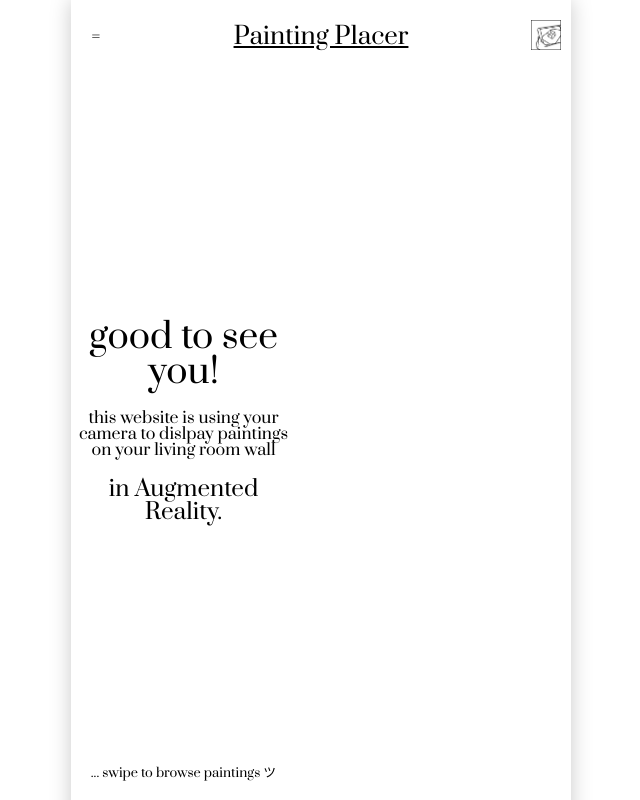
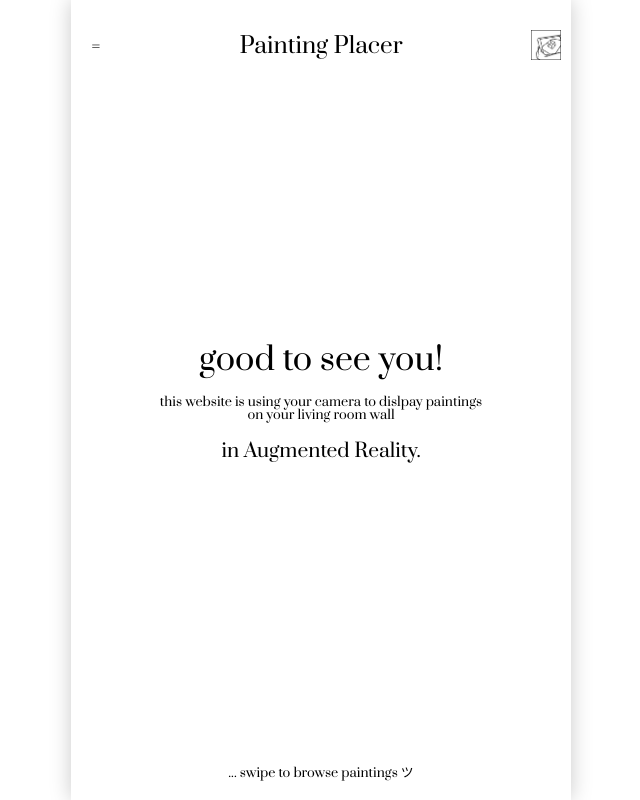
Before and after one commit to iar5/augmented-painting, a Vue app: page / in a window 1280 px wide. Shown: the top 800 px of the page, without its empty margins (319-959 px from the left). Built offline with nearby package versions, Linux system fonts and the light colour scheme.

Commit message:
swiper working

```diff
--- a/src/main.js
+++ b/src/main.js
@@ -1,4 +1,9 @@
-import { createApp } from 'vue'
+import Vue from 'vue'
 import App from './vue/App.vue'
 
-createApp(App).mount('#app')
+Vue.config.productionTip = false
+
+
+new Vue({
+  render: h => h(App),
+}).$mount('#app')
--- a/src/vue/App.vue
+++ b/src/vue/App.vue
@@ -1,33 +1,34 @@
 <template>
   <div id="app">
     <Header/>
+    <div id="headerPlaceholder"></div>
     <main>
-      <swiper :slides-per-view="2" :space-between="50" @swiper="onSwiper" @slideChange="onSlideChange">
+      <swiper :slides-per-view="1" :space-between="100">
         <swiper-slide><Landing/></swiper-slide>
         <swiper-slide><PaintingList/></swiper-slide>
+        <swiper-slide><Help/></swiper-slide>
       </swiper>
     </main>
-    <Footer/>
     <ArControler/>
   </div>
 </template>
 
 <script>
 import Header from './Header.vue'
-import Footer from './Footer.vue'
 import PaintingList from './PaintingList.vue'
 import Landing from './Landing.vue'
+import Help from './Help.vue'
 import ArControler from './ArControler.vue'
-import { Swiper, SwiperSlide } from 'swiper/vue';
-// https://swiperjs.com/vue/
+import { Swiper, SwiperSlide, directive } from 'vue-awesome-swiper'
+import 'swiper/swiper-bundle.css'
 
 export default {
   name: 'App',
   components: {
     Header,
-    Footer,
     PaintingList,
     Landing,
+    Help,
     ArControler,
     Swiper,
     SwiperSlide,
@@ -44,12 +45,7 @@ export default {
     })
   },
   methods: {
-    onSwiper(swiper) {
-      console.log(swiper)
-    },
-    onSlideChange() {
-      console.log('slide change')
-    },
+
   },
 }
 </script>
@@ -68,10 +64,23 @@ html, body{
   margin: 0 auto;
   box-shadow: 0 0 20px rgba(0, 0, 0, 0.21);
   box-sizing: border-box;
-  min-height: 100%;
-  overflow-x: hidden;
+  height: 100%;
+}
+
+#headerPlaceholder{
+  // weil header sticky bzw absolute ist er aus dom flus raus
+  height: 13%
 }
 main{
+  height: 87%;
+}
+.swiper-container{
   height: 100%;
+  width: 90%;
+  margin: auto;
+}
+.swiper-wrapper{
+  height: 100%;
+  width: 100%;
 }
 </style>
--- a/src/vue/Footer.vue
+++ /dev/null
@@ -1,18 +0,0 @@
-<template>
-  <footer>
-    <!--p>By <a href="https://tomwendland.de/">Tom Wendland</a></p-->
-  </footer>
-</template>
-
-
-<style lang="scss">
-footer{
-    //padding-top: 100px;
-
-    p{
-        font-size: 0.8rem;
-        font-family: sans-serif;
-
-    }
-}
-</style>
--- a/src/vue/Header.vue
+++ b/src/vue/Header.vue
@@ -1,12 +1,11 @@
 <template>
   <header>
-
     <div v-show="showNav" id="headerbg" @click="showNav = false"></div>
 
     <div id="headercontent">
       <div id="headerline">
         <div @click="showNav = !showNav" class="pointer">=</div>
-        <h1 class="underline">Painting Placer</h1>
+        <h1>Painting Placer</h1>
         <div class="pointer"><img src="/aricon.png" @click="openXR()"></div>
       </div>
 
@@ -18,7 +17,6 @@
         </ul>
       </nav>
     </div>
-
   </header>
 </template>
 
@@ -29,6 +27,7 @@ export default {
     return {
       nav: [
         {title: "splash screen"},
+        {title: "about the painting"},
         {title: "help"},
         {title: "contact"},
       ],
@@ -48,27 +47,27 @@ export default {
 header{
   font-family: 'Prata', serif;
   font-weight: normal;
+  width: 100%;
   position: absolute;
   top: 0;
-  width: 100%;
   z-index: 10;
 
   #headerbg{
-      background: rgba(0, 0, 0, 0.4);
-      position: absolute;
-      top: 0;
-      height: 100vh;
-      width: 100%;
+    background: rgba(0, 0, 0, 0.4);
+    width: 100%;
+    height: 100vh;
+    position: absolute;
+    top: 0;
   }
 
   #headercontent{ // extra container damit nicht z indizieren für bg muss
+    width: 100%;
+    background: white;
     position: absolute;
     top: 0;
-    width: 100%;
 
     #headerline{
-      padding: 20px 0 20px; // kein margin weil sonst baxshade runter zieht
-      background: white;
+      padding: 30px 0 20px; // kein margin weil sonst baxshade runter zieht
 
       >*{
         vertical-align: middle;
@@ -85,7 +84,7 @@ header{
       h1{
         display: inline-block;
         width: calc(100% - 100px);
-        font-size: 1.5em;
+        font-size: 1.4em;
       }
     }
 
@@ -93,7 +92,6 @@ header{
       display: inline-block;
       width: 100%;
       text-align: center;
-      background: white;
 
       ul{
         padding: 0 0 10px 0;
@@ -107,8 +105,4 @@ header{
   }
 }
 
-#enterBtn{
-  border-radius: 0;
-}
-
 </style>
--- a/src/vue/Help.vue
+++ b/src/vue/Help.vue
@@ -32,6 +32,13 @@
 
 
 
-<style>
+<style scoped lang="scss">
 
+h3{
+    font-family: Prata;
+}
+p, a{
+    font-family: sans-serif;
+    font-size: 0.8em
+}
 </style>
--- a/src/vue/Landing.vue
+++ b/src/vue/Landing.vue
@@ -14,26 +14,26 @@
 #landing{
   position: relative;
 	width: 100%;
-  height: 100vh;
+  height: 100%;
   animation: 3s fadeInAnimation ease-in-out;
   font-family: Prata;
   vertical-align: middle;
   text-align: center;
 
+
   #f1{
-    padding-top: 40vh;
-    font-size: 2.2rem;
+    padding-top: 30vh;
+    font-size: 2rem;
   }
   #f2{
     margin-top: 20px;
-    font-size: 1rem;
+    font-size: .8rem;
   }
   #f3{
     margin-top: 20px;
-    font-size: 1.4rem;
+    font-size: 1.2rem;
   }
   #f4{
-    margin-top: 100px;
     font-size: .8rem;
     position: absolute;
     bottom: 20px;
--- a/src/vue/PaintingList.vue
+++ b/src/vue/PaintingList.vue
@@ -30,11 +30,14 @@ export default {
 #paintings{
   display: flex;
   flex-wrap: wrap;
-  justify-content: space-between;
-  padding: 2%;
+  justify-content: center;
+  height: 100%;
+  overflow-y: scroll;
+
 
   .painting{
-    width: 49%;
+    width: 44%;
+    margin: 0 2%;
     margin-bottom: 30px;
     font-family: sans-serif;
 
@@ -44,12 +47,12 @@ export default {
     }
 
     .title{
-
+      font-size: 1rem;
     }
 
     .info{
       font-weight: light;
-      font-size: 0.8rem;
+      font-size: 0.6rem;
       color: rgba(0, 0, 0, .8)
     }
   }
```
Also changed, not shown: package.json (+25 -15 lines), 1 other file (tests, documents, lock files or other folders).
